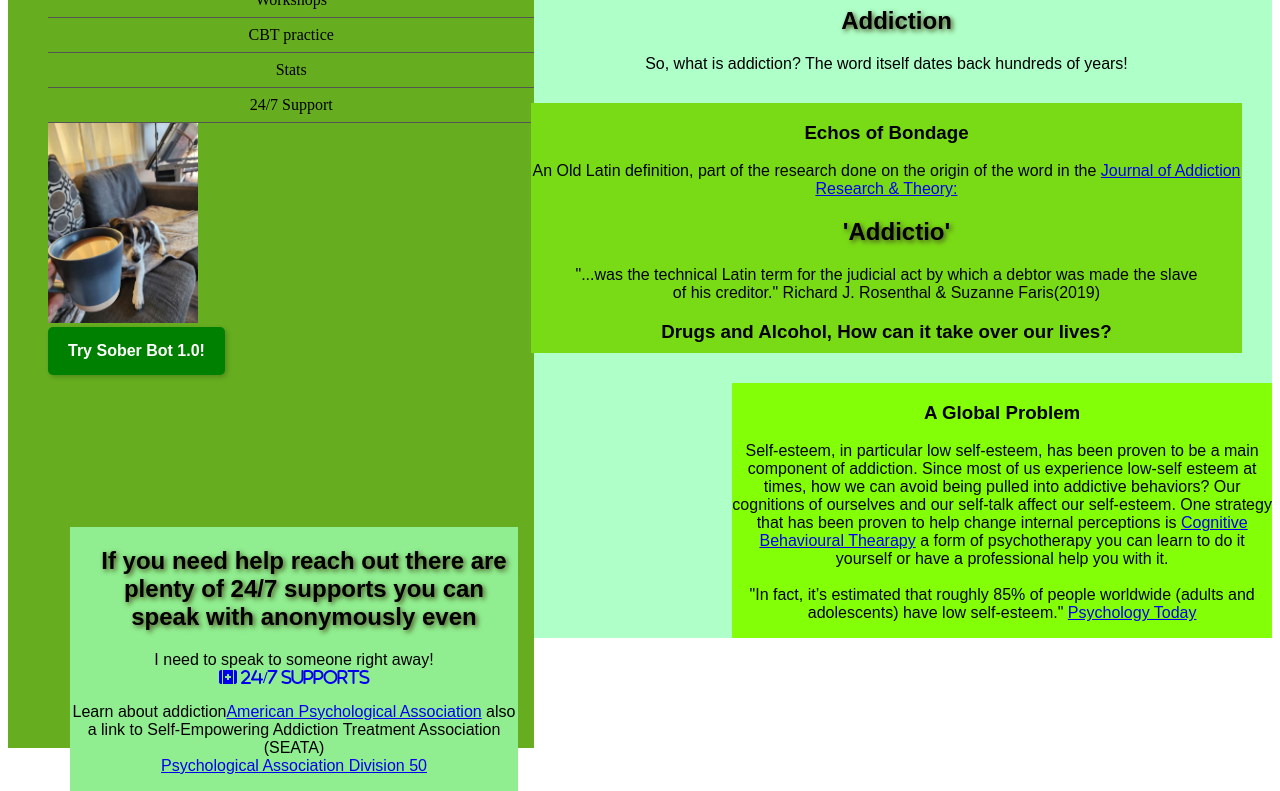
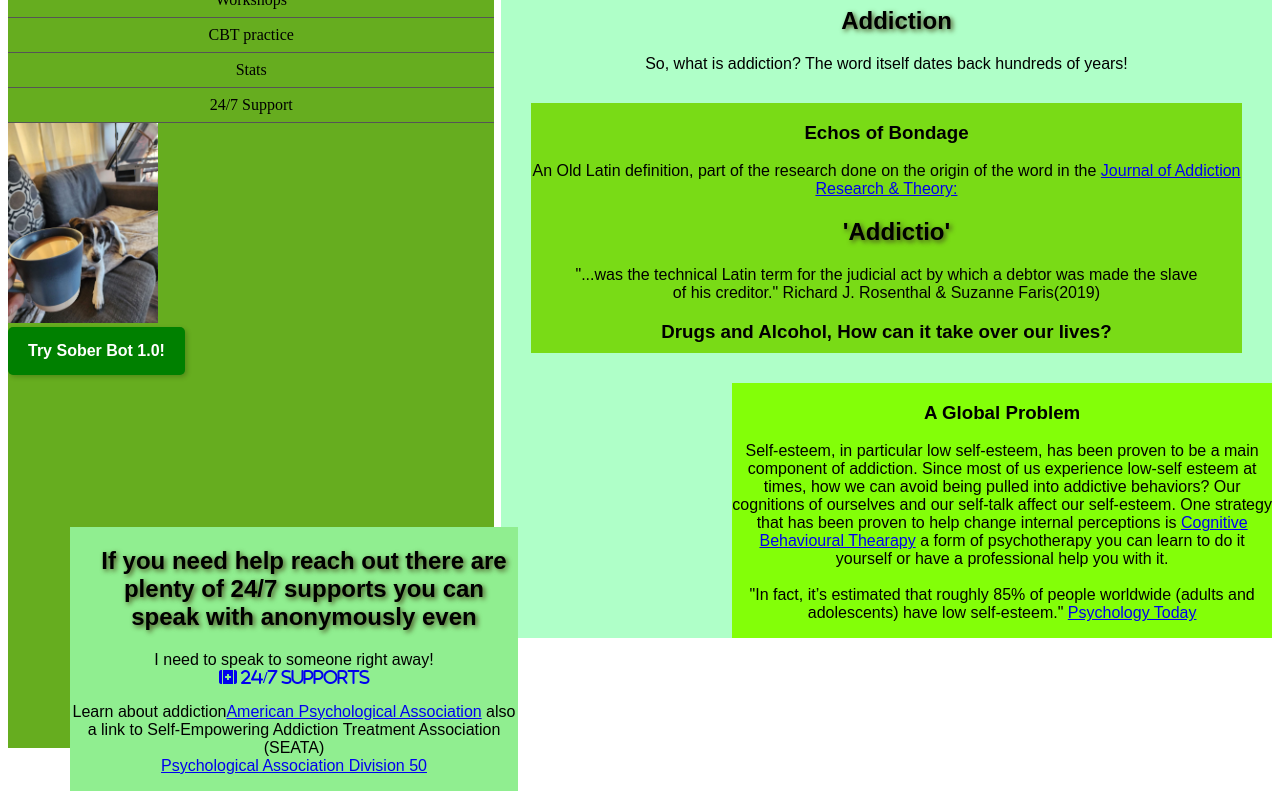
Before and after one commit to ModifyMe1/Roots-of-addiction, a website: page src/index.html in a window 1280 px wide. Shown: the part 73-864 px from the top of the page. Drawn offline with nearby package versions, Linux system fonts and the light colour scheme.

Commit message:
Update style.css

```diff
--- a/src/style.css
+++ b/src/style.css
@@ -28,7 +28,7 @@ a:hover {
 ul {
   list-style-type: none;
   margin: 0;
-  padding: 2;
+  padding: 0;
   width: 38%;
   background-color: #66ad1f;
   position: fixed;
```
